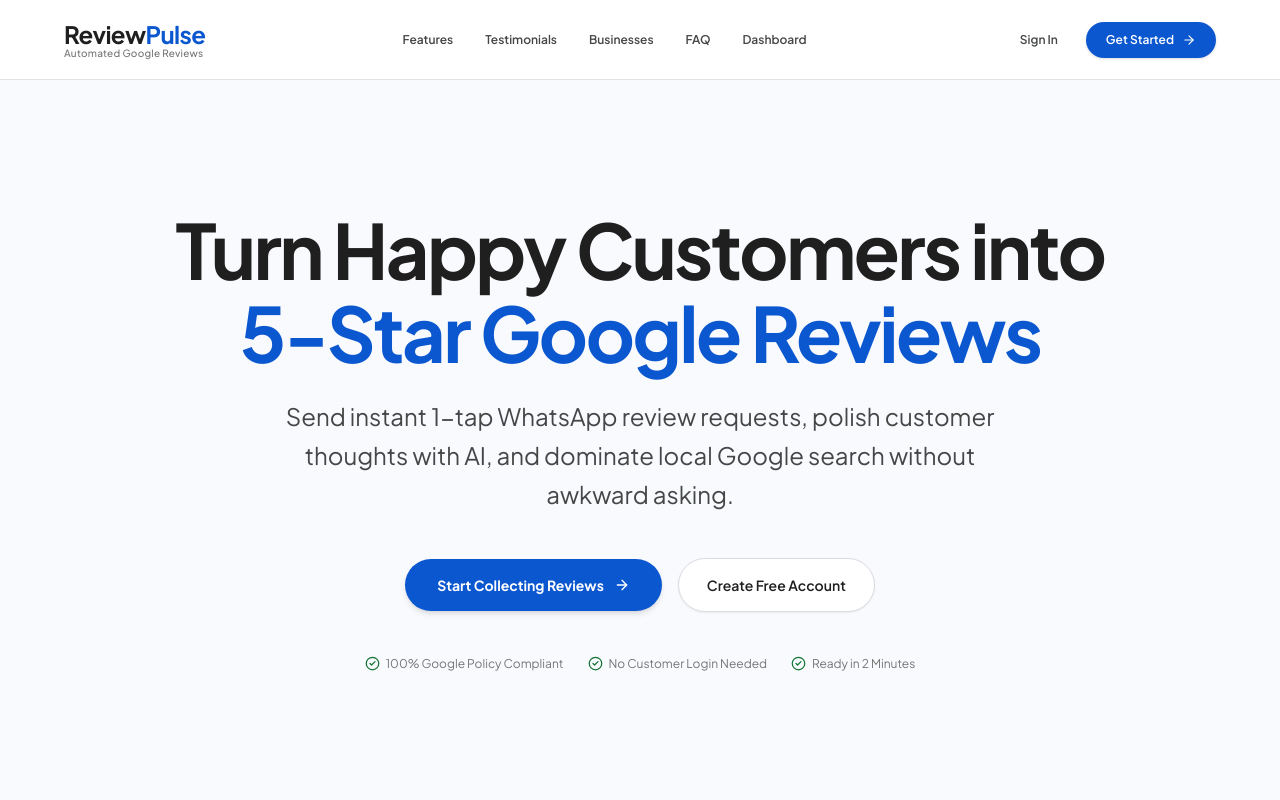
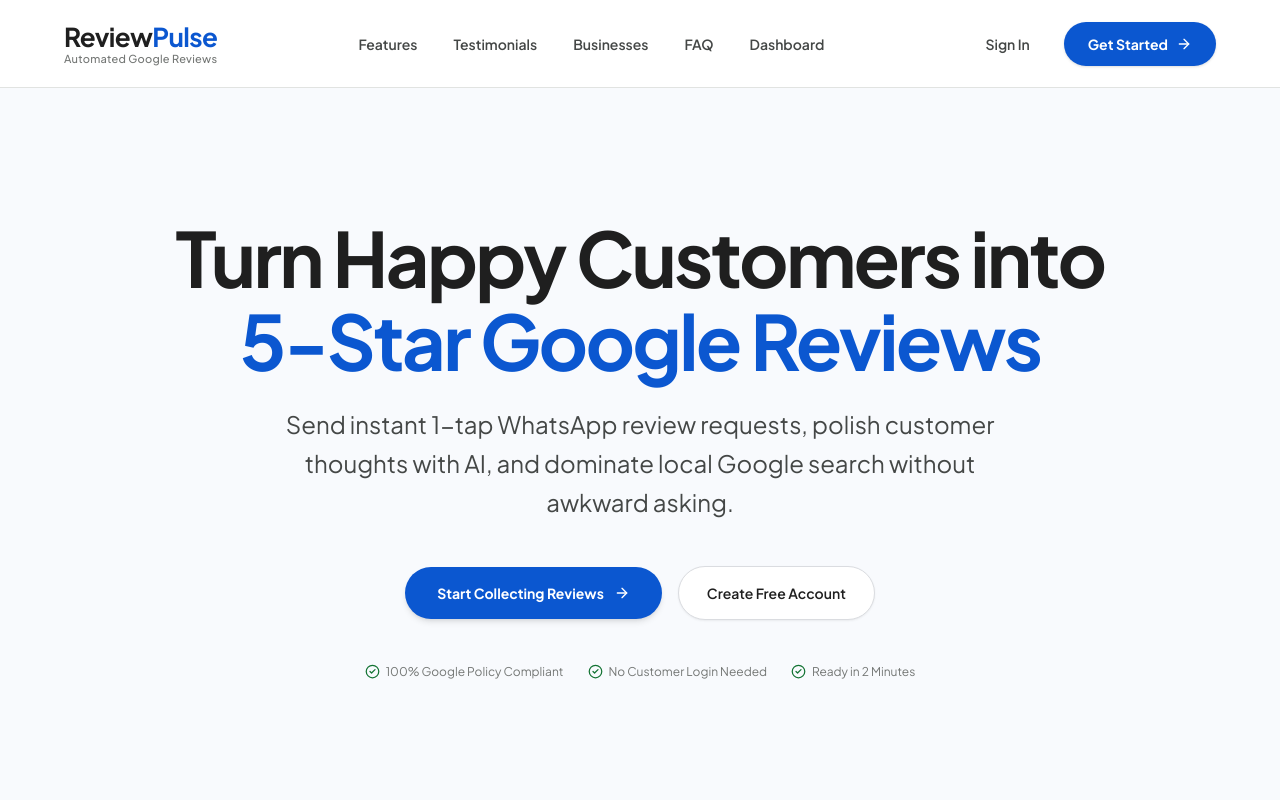
Before and after one commit to supportquranic/Review-pulse, a Next.js app: page / in a window 1280 px wide. Shown: the top 800 px of the page. Built offline with nearby package versions, Linux system fonts and the light colour scheme.

Commit message:
style: increase navbar links and action button sizing

```diff
--- a/src/app/page.tsx
+++ b/src/app/page.tsx
@@ -209,19 +209,19 @@ export default function HomePage() {
   return (
     <div className="min-h-screen bg-[#f8fafd] text-[#1f1f1f] flex flex-col justify-between selection:bg-[#e8f0fe] selection:text-[#0b57d0]">
       {/* Top Navbar */}
-      <header className="h-20 bg-white/90 backdrop-blur-md border-b border-[#e1e3e1] px-6 lg:px-16 flex items-center justify-between sticky top-0 z-50">
+      <header className="h-20 lg:h-22 bg-white/90 backdrop-blur-md border-b border-[#e1e3e1] px-6 lg:px-16 flex items-center justify-between sticky top-0 z-50">
         {/* Pure text typographic logo - No icon */}
         <Link href="/" className="flex flex-col select-none">
-          <span className="font-extrabold text-2xl tracking-tight text-[#1f1f1f]">
+          <span className="font-extrabold text-2xl lg:text-[26px] tracking-tight text-[#1f1f1f]">
             Review<span className="text-[#0b57d0]">Pulse</span>
           </span>
-          <span className="text-[10px] text-[#747775] font-medium -mt-1 tracking-wide">
+          <span className="text-[11px] text-[#747775] font-medium -mt-1 tracking-wide">
             Automated Google Reviews
           </span>
         </Link>
 
-        {/* Center Nav Links */}
-        <nav className="hidden md:flex items-center gap-8 text-xs font-semibold text-[#444746]">
+        {/* Center Nav Links - Bigger & Clearer */}
+        <nav className="hidden md:flex items-center gap-9 text-sm font-semibold text-[#444746]">
           <a href="#features" className="hover:text-[#0b57d0] transition-colors">
             Features
           </a>
@@ -239,20 +239,20 @@ export default function HomePage() {
           </Link>
         </nav>
 
-        {/* Action Buttons */}
-        <div className="flex items-center gap-3">
+        {/* Action Buttons - Bigger & Bolder */}
+        <div className="flex items-center gap-3.5">
           <Link
             href="/auth/login"
-            className="px-4 py-2 text-xs font-semibold text-[#444746] hover:text-[#1f1f1f] transition-colors"
+            className="px-5 py-2.5 text-sm font-semibold text-[#444746] hover:text-[#1f1f1f] transition-colors"
           >
             Sign In
           </Link>
           <Link
             href="/dashboard"
-            className="flex items-center gap-2 px-5 py-2.5 bg-[#0b57d0] hover:bg-[#0842a0] text-white rounded-full font-semibold text-xs shadow-xs hover:shadow-md transition-all active:scale-[0.98]"
+            className="flex items-center gap-2 px-6 py-3 bg-[#0b57d0] hover:bg-[#0842a0] text-white rounded-full font-bold text-sm shadow-xs hover:shadow-md transition-all active:scale-[0.98]"
           >
             <span>Get Started</span>
-            <ArrowRight size={14} />
+            <ArrowRight size={16} />
           </Link>
         </div>
       </header>
```
